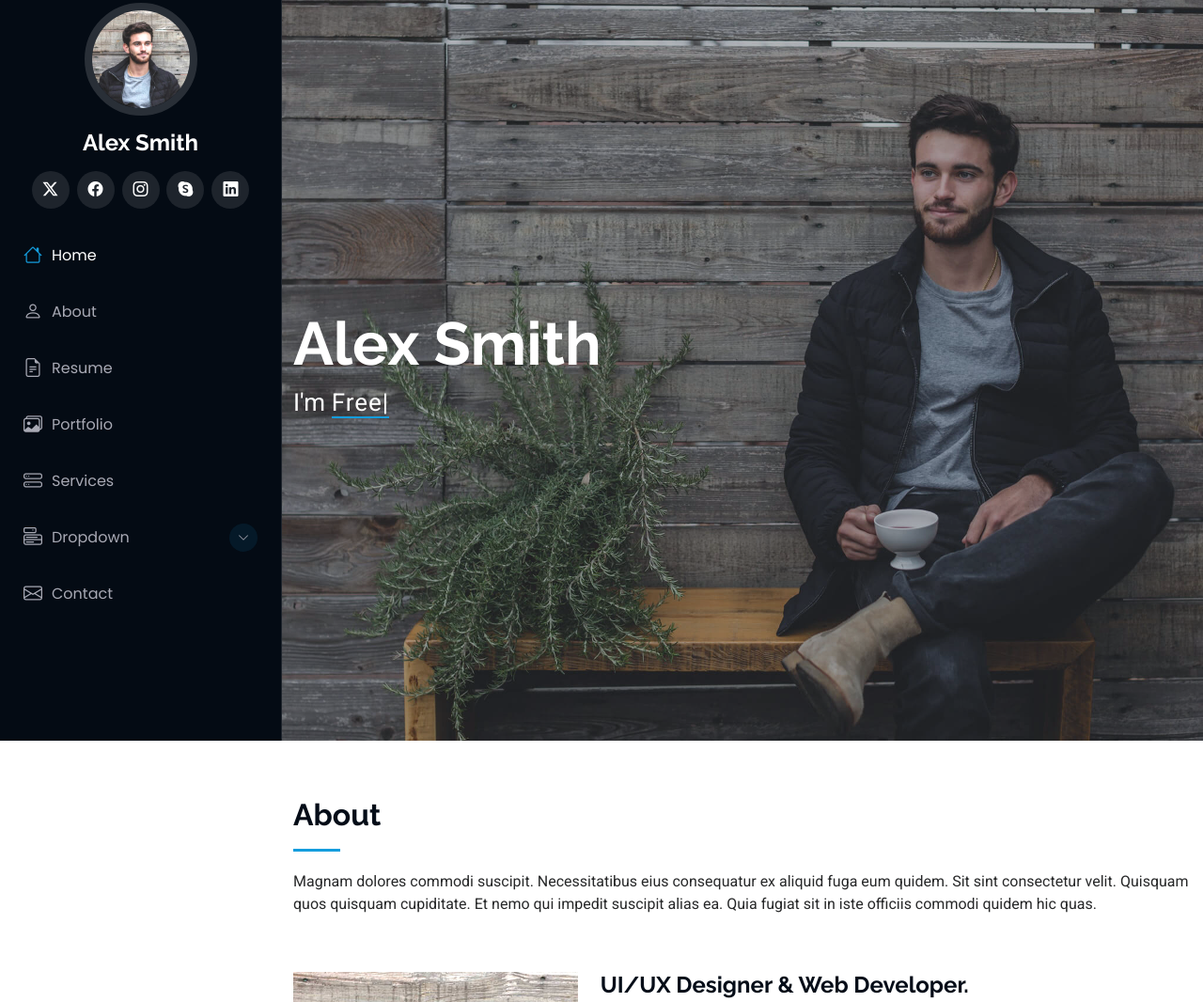
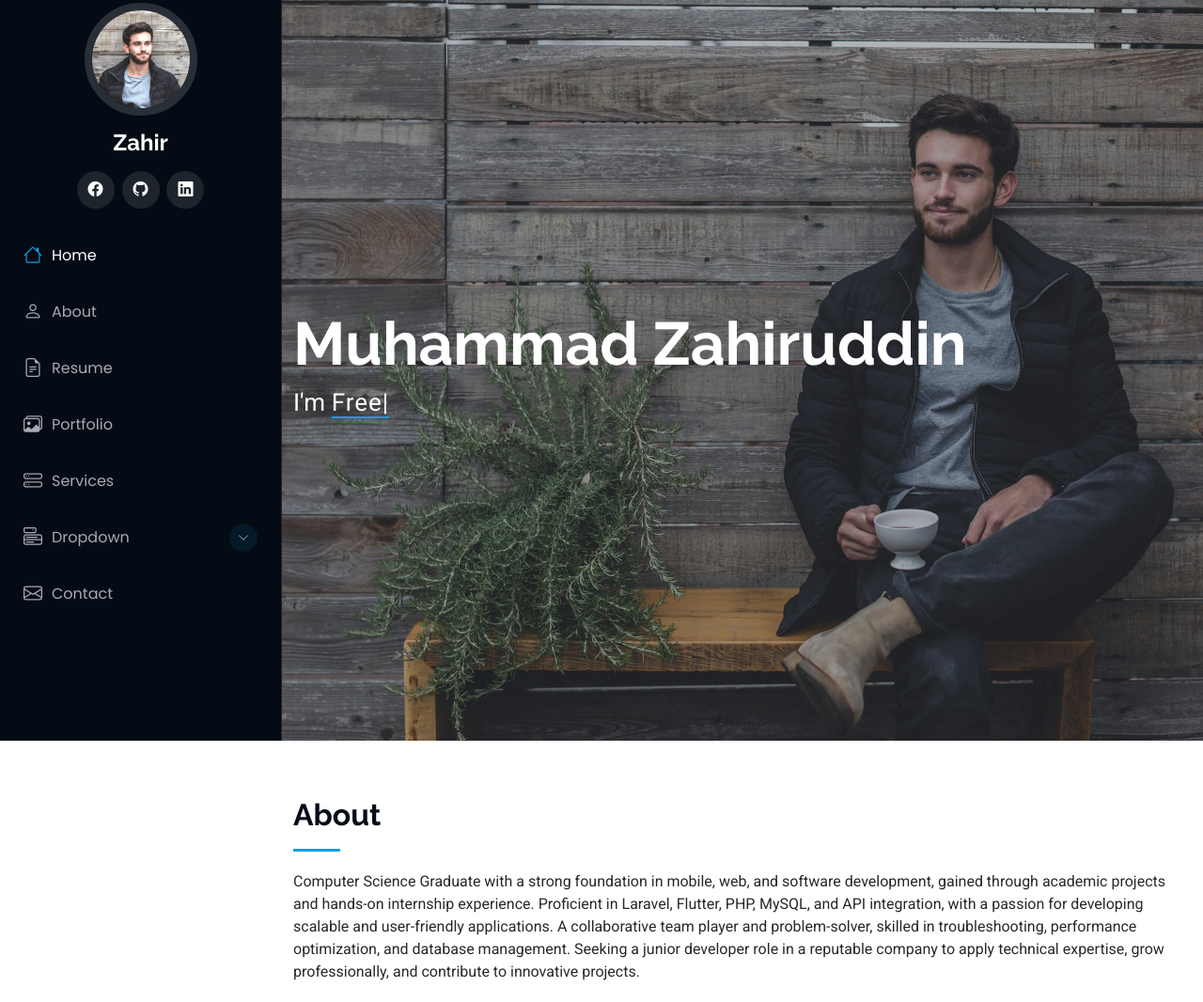
Before and after one commit to zahir248/portfolio, a plain HTML site: page index.html in a window 1280 px wide. Shown: the part 12-1078 px from the top of the page at 94% size. Drawn offline with Linux system fonts and the light colour scheme.

Commit message:
update name

```diff
--- a/index.html
+++ b/index.html
@@ -4,7 +4,7 @@
 <head>
   <meta charset="utf-8">
   <meta content="width=device-width, initial-scale=1.0" name="viewport">
-  <title>Index - iPortfolio Bootstrap Template</title>
+  <title>Portfolio | Muhammad Zahiruddin</title>
   <meta content="" name="description">
   <meta content="" name="keywords">
 
@@ -48,14 +48,15 @@
     <a href="index.html" class="logo d-flex align-items-center justify-content-center">
       <!-- Uncomment the line below if you also wish to use an image logo -->
       <!-- <img src="assets/img/logo.png" alt=""> -->
-      <h1 class="sitename">Alex Smith</h1>
+      <h1 class="sitename">Zahir</h1>
     </a>
 
     <div class="social-links text-center">
-      <a href="#" class="twitter"><i class="bi bi-twitter-x"></i></a>
+      <!-- <a href="#" class="twitter"><i class="bi bi-twitter-x"></i></a> -->
       <a href="#" class="facebook"><i class="bi bi-facebook"></i></a>
-      <a href="#" class="instagram"><i class="bi bi-instagram"></i></a>
-      <a href="#" class="google-plus"><i class="bi bi-skype"></i></a>
+      <!-- <a href="#" class="instagram"><i class="bi bi-instagram"></i></a> -->
+      <!-- <a href="#" class="google-plus"><i class="bi bi-skype"></i></a> -->
+      <a href="#" class="github"><i class="bi bi-github"></i></a>
       <a href="#" class="linkedin"><i class="bi bi-linkedin"></i></a>
     </div>
 
@@ -97,7 +98,7 @@
       <img src="assets/img/hero-bg.jpg" alt="" data-aos="fade-in" class="">
 
       <div class="container" data-aos="fade-up" data-aos-delay="100">
-        <h2>Alex Smith</h2>
+        <h2>Muhammad Zahiruddin</h2>
         <p>I'm <span class="typed" data-typed-items="Designer, Developer, Freelancer, Photographer">Designer</span><span class="typed-cursor typed-cursor--blink" aria-hidden="true"></span><span class="typed-cursor typed-cursor--blink" aria-hidden="true"></span></p>
       </div>
 
@@ -109,7 +110,14 @@
       <!-- Section Title -->
       <div class="container section-title" data-aos="fade-up">
         <h2>About</h2>
-        <p>Magnam dolores commodi suscipit. Necessitatibus eius consequatur ex aliquid fuga eum quidem. Sit sint consectetur velit. Quisquam quos quisquam cupiditate. Et nemo qui impedit suscipit alias ea. Quia fugiat sit in iste officiis commodi quidem hic quas.</p>
+        <p>Computer Science Graduate with a strong foundation in mobile, web, and software
+          development, gained through academic projects and hands-on internship experience. Proficient
+          in Laravel, Flutter, PHP, MySQL, and API integration, with a passion for developing scalable
+          and user-friendly applications. A collaborative team player and problem-solver, skilled in
+          troubleshooting, performance optimization, and database management. Seeking a junior
+          developer role in a reputable company to apply technical expertise, grow professionally, and
+          contribute to innovative projects.
+        </p>
       </div><!-- End Section Title -->
 
       <div class="container" data-aos="fade-up" data-aos-delay="100">
```
